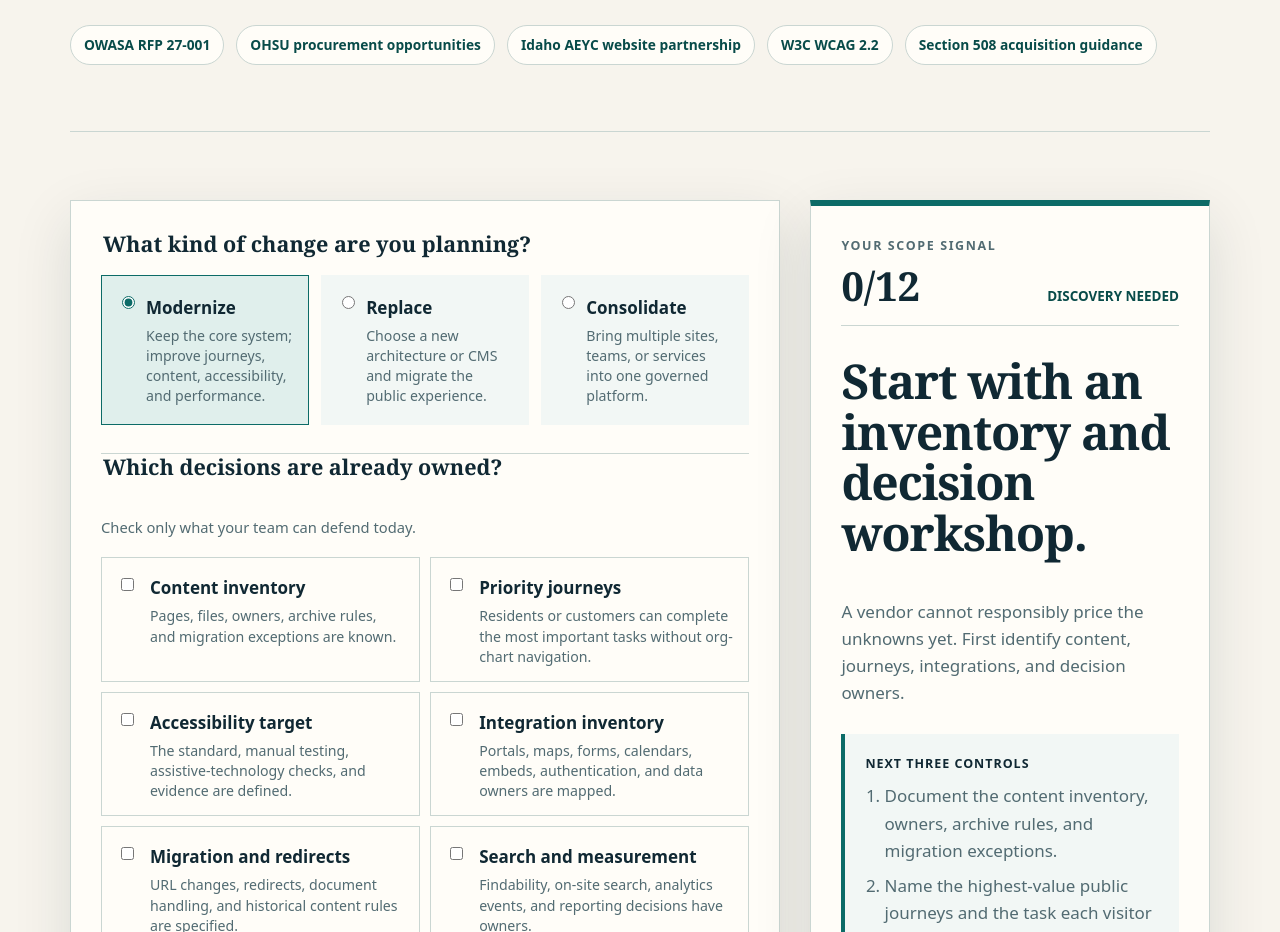
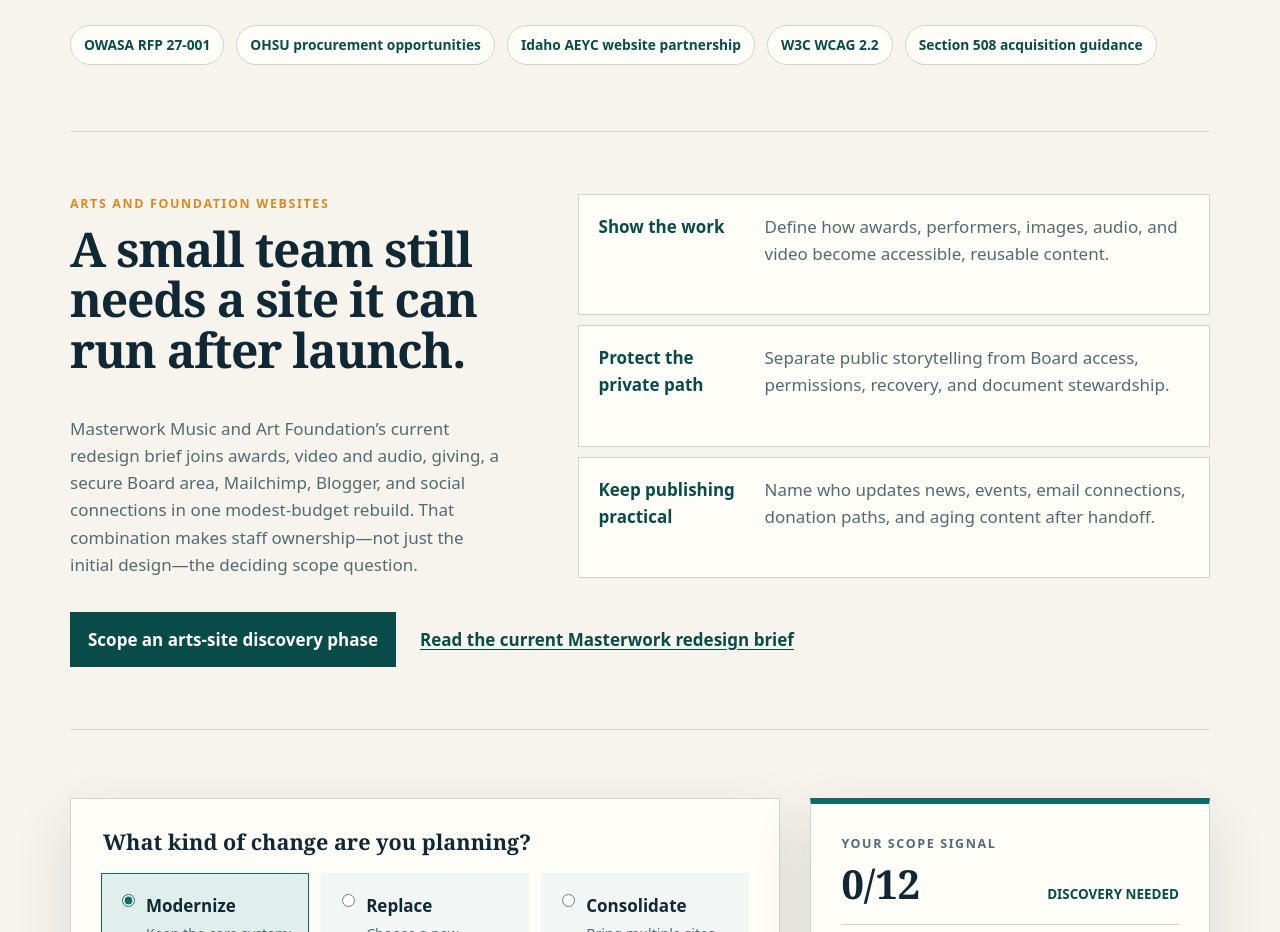
Before and after one commit to Evolved-Designs/public-website-rebuild-scope-planner, a website: page index.html in a window 1280 px wide. Shown: the part 1080-2012 px from the top of the page. Drawn offline with Linux system fonts and the light colour scheme.

Commit message:
Add arts website qualification path

```diff
--- a/index.html
+++ b/index.html
@@ -82,6 +82,23 @@
       </div>
     </section>
 
+    <section class="arts-path shell" aria-labelledby="arts-title">
+      <div class="arts-intro">
+        <p class="eyebrow">Arts and foundation websites</p>
+        <h2 id="arts-title">A small team still needs a site it can run after launch.</h2>
+        <p>Masterwork Music and Art Foundation’s current redesign brief joins awards, video and audio, giving, a secure Board area, Mailchimp, Blogger, and social connections in one modest-budget rebuild. That combination makes staff ownership—not just the initial design—the deciding scope question.</p>
+      </div>
+      <div class="arts-checks" aria-label="Arts website readiness checks">
+        <article><strong>Show the work</strong><span>Define how awards, performers, images, audio, and video become accessible, reusable content.</span></article>
+        <article><strong>Protect the private path</strong><span>Separate public storytelling from Board access, permissions, recovery, and document stewardship.</span></article>
+        <article><strong>Keep publishing practical</strong><span>Name who updates news, events, email connections, donation paths, and aging content after handoff.</span></article>
+      </div>
+      <div class="arts-action">
+        <a class="button" href="https://evolveddesigns.net/contact-us/?utm_source=github_pages&amp;utm_medium=owned_tool&amp;utm_campaign=rebuild_scope_planner&amp;utm_content=arts_foundation_path">Scope an arts-site discovery phase</a>
+        <a href="https://masterworkarts.blogspot.com/2026/08/web-site-redesign-request-for-proposal.html">Read the current Masterwork redesign brief</a>
+      </div>
+    </section>
+
     <section class="planner shell" aria-label="Website rebuild scope planner">
       <form class="panel choices" data-planner>
         <fieldset class="rebuild-type">
--- a/styles.css
+++ b/styles.css
@@ -32,6 +32,14 @@ h2 { font: 800 clamp(1.8rem, 4vw, 3rem)/1.05 Georgia, "Times New Roman", serif;
 .context > p { color: var(--muted); }
 .source-row { grid-column: 1 / -1; display: flex; flex-wrap: wrap; gap: 12px; }
 .source-row a { padding: 8px 13px; background: var(--white); border: 1px solid var(--line); border-radius: 999px; font-size: .86rem; font-weight: 700; text-decoration: none; }
+.arts-path { display: grid; grid-template-columns: .82fr 1.18fr; gap: 34px 68px; padding-block: 62px; border-bottom: 1px solid var(--line); }
+.arts-intro p:last-child { margin-bottom: 0; color: var(--muted); }
+.arts-checks { display: grid; gap: 10px; }
+.arts-checks article { display: grid; grid-template-columns: 150px 1fr; gap: 16px; padding: 18px 20px; background: var(--white); border: 1px solid var(--line); }
+.arts-checks strong { color: var(--teal-dark); }
+.arts-checks span { color: var(--muted); }
+.arts-action { grid-column: 1 / -1; display: flex; flex-wrap: wrap; gap: 18px 24px; align-items: center; }
+.arts-action > a:not(.button) { font-weight: 750; }
 .planner { display: grid; grid-template-columns: minmax(0, 1.28fr) minmax(320px, .72fr); gap: 30px; align-items: start; padding-block: 68px; }
 .panel { background: var(--white); border: 1px solid var(--line); box-shadow: var(--shadow); }
 .choices { padding: 30px; }
@@ -74,10 +82,11 @@ input:focus-visible + span, .button:focus-visible { outline: 3px solid var(--amb
 footer { padding-block: 28px; color: #cedbd9; background: var(--ink); font-size: .86rem; }
 
 @media (max-width: 850px) {
-  .hero, .context, .planner { grid-template-columns: 1fr; }
+  .hero, .context, .arts-path, .planner { grid-template-columns: 1fr; }
   .hero { gap: 38px; }
   .brief-card { max-width: 560px; }
   .source-row { grid-column: auto; }
+  .arts-action { grid-column: auto; }
   .output { position: static; }
 }
 
@@ -87,6 +96,7 @@ footer { padding-block: 28px; color: #cedbd9; background: var(--ink); font-size:
   .hero { padding-block: 54px 64px; }
   h1 { font-size: clamp(2.55rem, 15vw, 4.2rem); }
   .rebuild-type, .decision-list { grid-template-columns: 1fr; }
+  .arts-checks article { grid-template-columns: 1fr; gap: 4px; }
   .rebuild-type legend, .decision-list legend, .decision-list .hint { grid-column: auto; }
   .choices, .output { padding: 22px; }
   .acceptance { padding: 28px 22px; }
```
Also changed, not shown: tests/check.mjs (+4 -0 lines).
